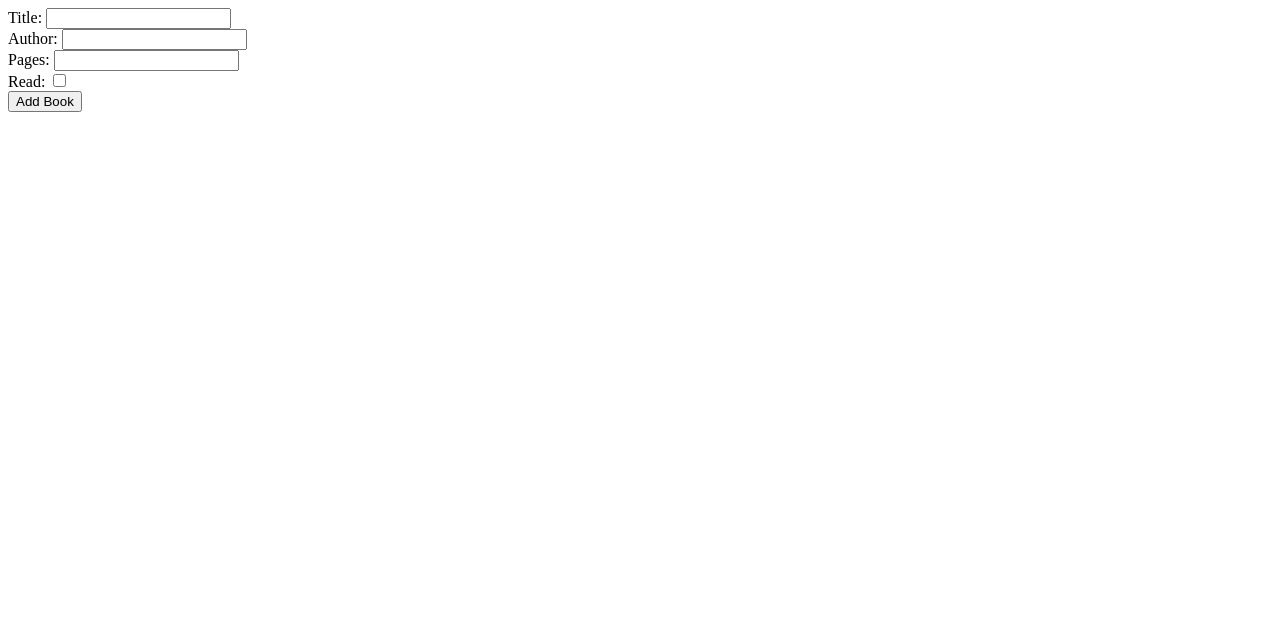
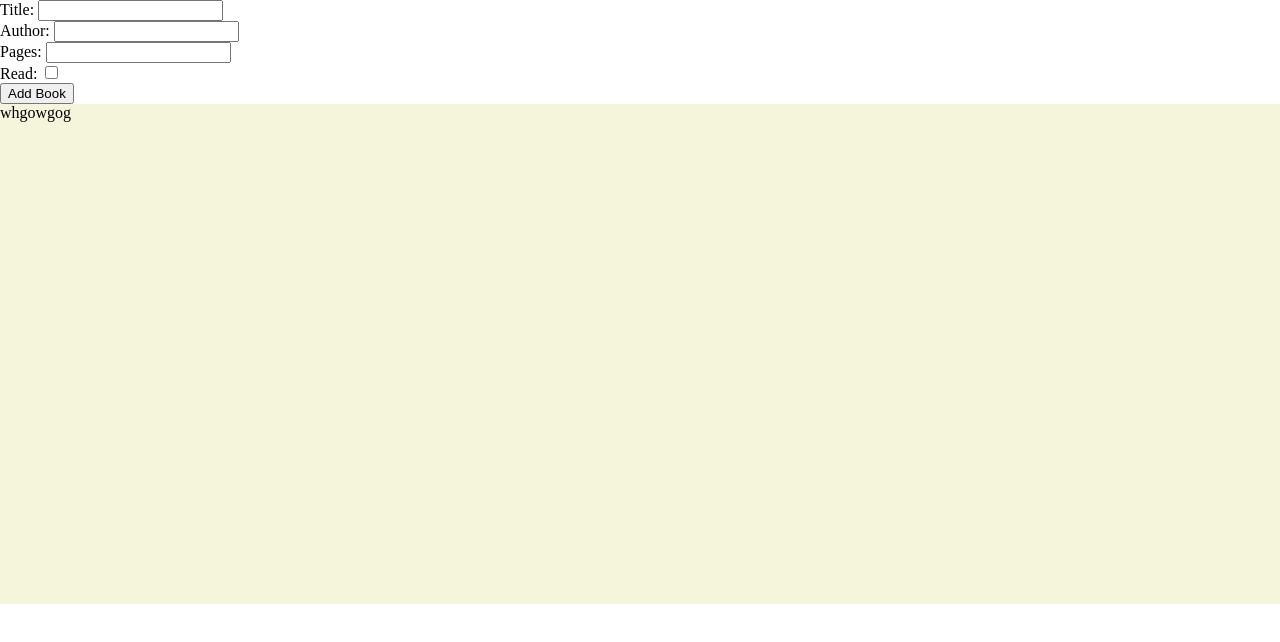
Before and after one commit to thomasdig18/Library, a plain HTML site: page index.html in a window 1280 px wide. Drawn offline with Linux system fonts and the light colour scheme.

Commit message:
Added initial styling

```diff
--- a/index.html
+++ b/index.html
@@ -4,6 +4,7 @@
     <meta charset="UTF-8">
     <meta http-equiv="X-UA-Compatible" content="IE=edge">
     <meta name="viewport" content="width=device-width, initial-scale=1.0">
+    <link rel="stylesheet" href="styles.css">
     <title>Library</title>
 </head>
 <body>
@@ -25,7 +26,10 @@
           <input type="checkbox" id="read-input">
         </div>
         <button type="button" id="add-button">Add Book</button>
-      </form>
+    </form>
+    <div class="display">
+        whgowgog
+    </div>
 
     <script src="app.js"></script>
 </body>
--- a/styles.css
+++ b/styles.css
@@ -0,0 +1,16 @@
+html, body {
+    margin: 0;
+    padding: 0;
+    width: 100%;
+    height: 100%;
+}
+
+.display {
+    width: 100%;
+    height: 500px;
+    background-color: beige;
+
+
+
+
+}
```
